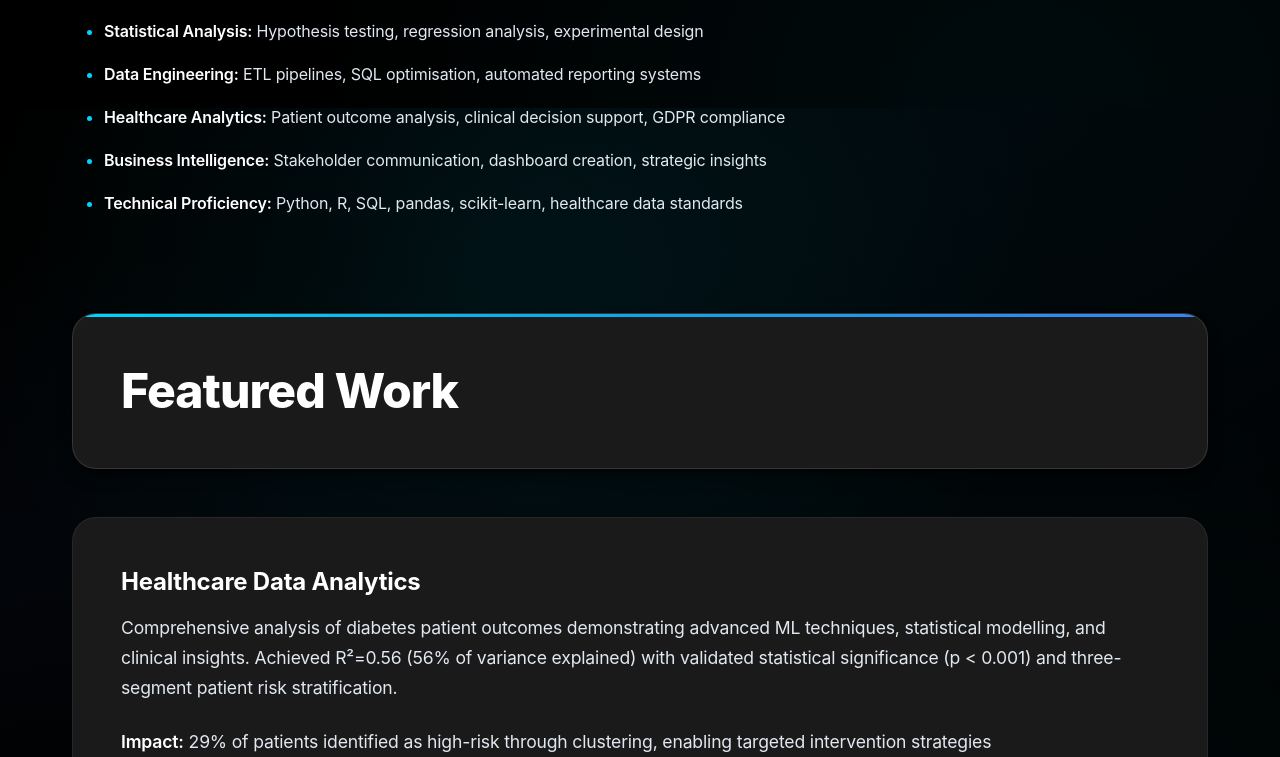
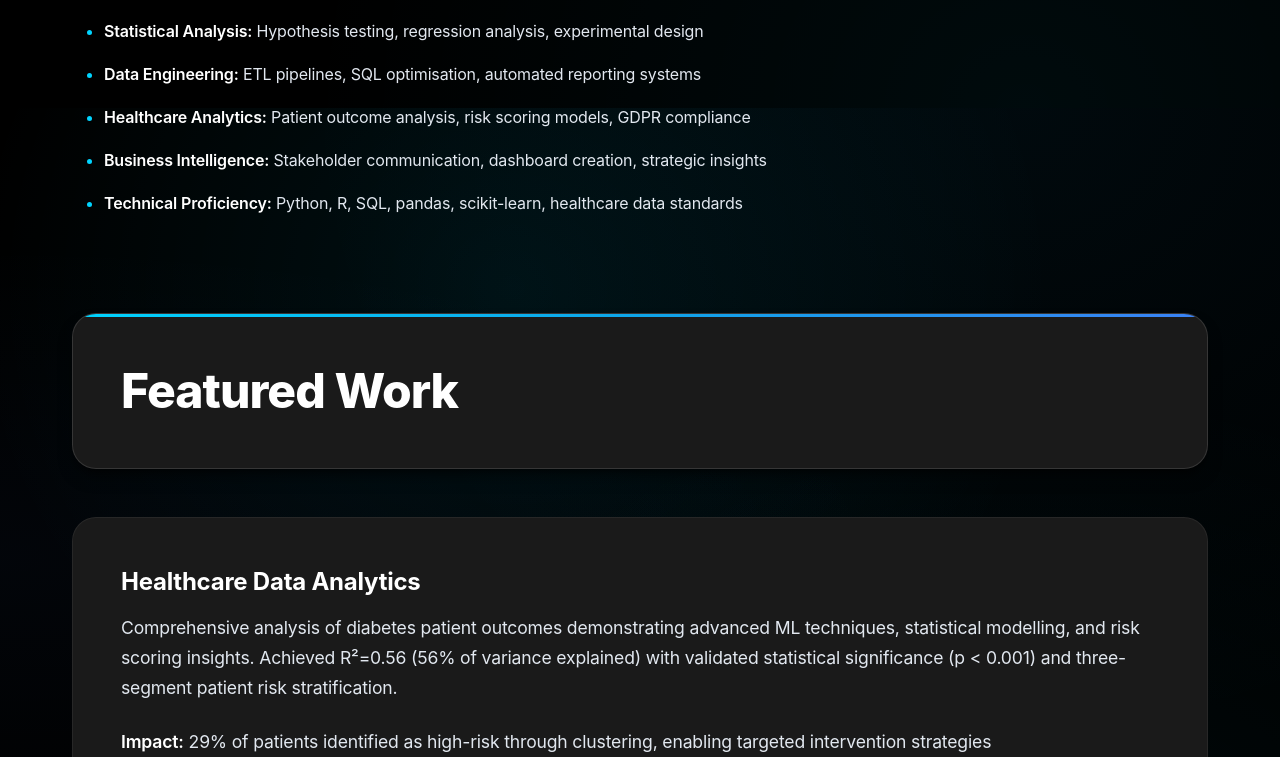
Before and after one commit to AlistairLeys/alistairleys.github.io, a Jekyll site: the page index.html, which Jekyll copies as it is, in a window 1280 px wide and 1400 px high, scrolled down 1539 px. Shown: the part 153-910 px from the top of the window. Built offline with Jekyll 4.4.1, drawn with Linux system fonts in a browser that asks for light colours.

Commit message:
UPDATE: Refine home page copy for consistency
Task 6 - Home Page Copy Updates:
- Changed 'clinical decision support'  'risk scoring models' in Healthcare Analytics skill
- Changed 'clinical insights'  'risk scoring insights' in diabetes featured work card
- Maintains consistency with diabetes project guardrails
- Ensures terminology aligns across entire portfolio

All copy now emphasizes portfolio demonstration focus

```diff
--- a/index.html
+++ b/index.html
@@ -813,7 +813,7 @@
                         <li><strong>Machine Learning:</strong> Advanced predictive modelling with Python, scikit-learn, TensorFlow</li>
                         <li><strong>Statistical Analysis:</strong> Hypothesis testing, regression analysis, experimental design</li>
                         <li><strong>Data Engineering:</strong> ETL pipelines, SQL optimisation, automated reporting systems</li>
-                        <li><strong>Healthcare Analytics:</strong> Patient outcome analysis, clinical decision support, GDPR compliance</li>
+                        <li><strong>Healthcare Analytics:</strong> Patient outcome analysis, risk scoring models, GDPR compliance</li>
                         <li><strong>Business Intelligence:</strong> Stakeholder communication, dashboard creation, strategic insights</li>
                         <li><strong>Technical Proficiency:</strong> Python, R, SQL, pandas, scikit-learn, healthcare data standards</li>
                     </ul>
@@ -826,7 +826,7 @@
                         <h3>Healthcare Data Analytics</h3>
                         <p>
                             Comprehensive analysis of diabetes patient outcomes demonstrating advanced ML techniques,
-                            statistical modelling, and clinical insights. Achieved R²=0.56 (56% of variance explained)
+                            statistical modelling, and risk scoring insights. Achieved R²=0.56 (56% of variance explained)
                             with validated statistical significance (p < 0.001) and three-segment patient risk stratification.
                         </p>
                         <p><strong>Impact:</strong> 29% of patients identified as high-risk through clustering, enabling targeted intervention strategies</p>
```
